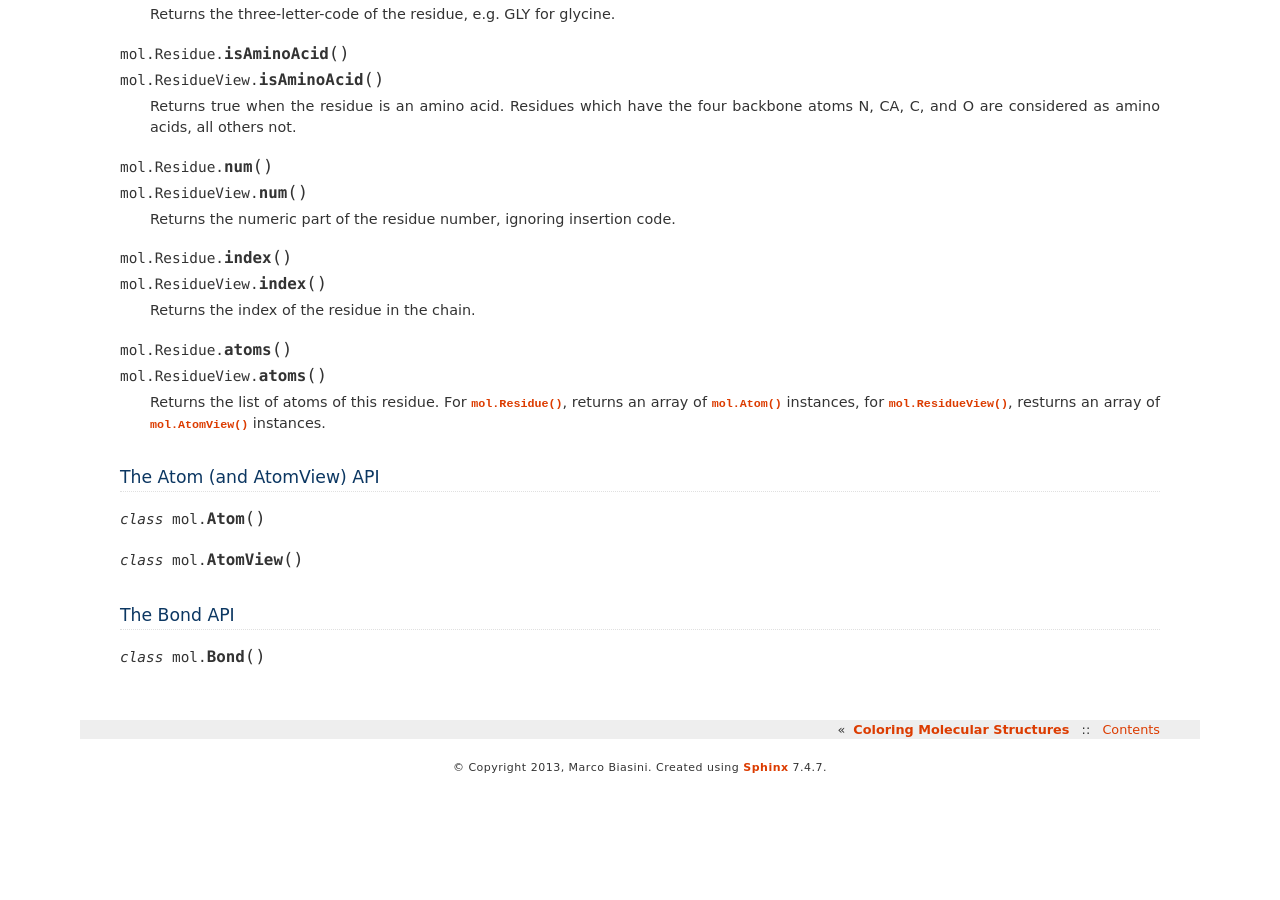
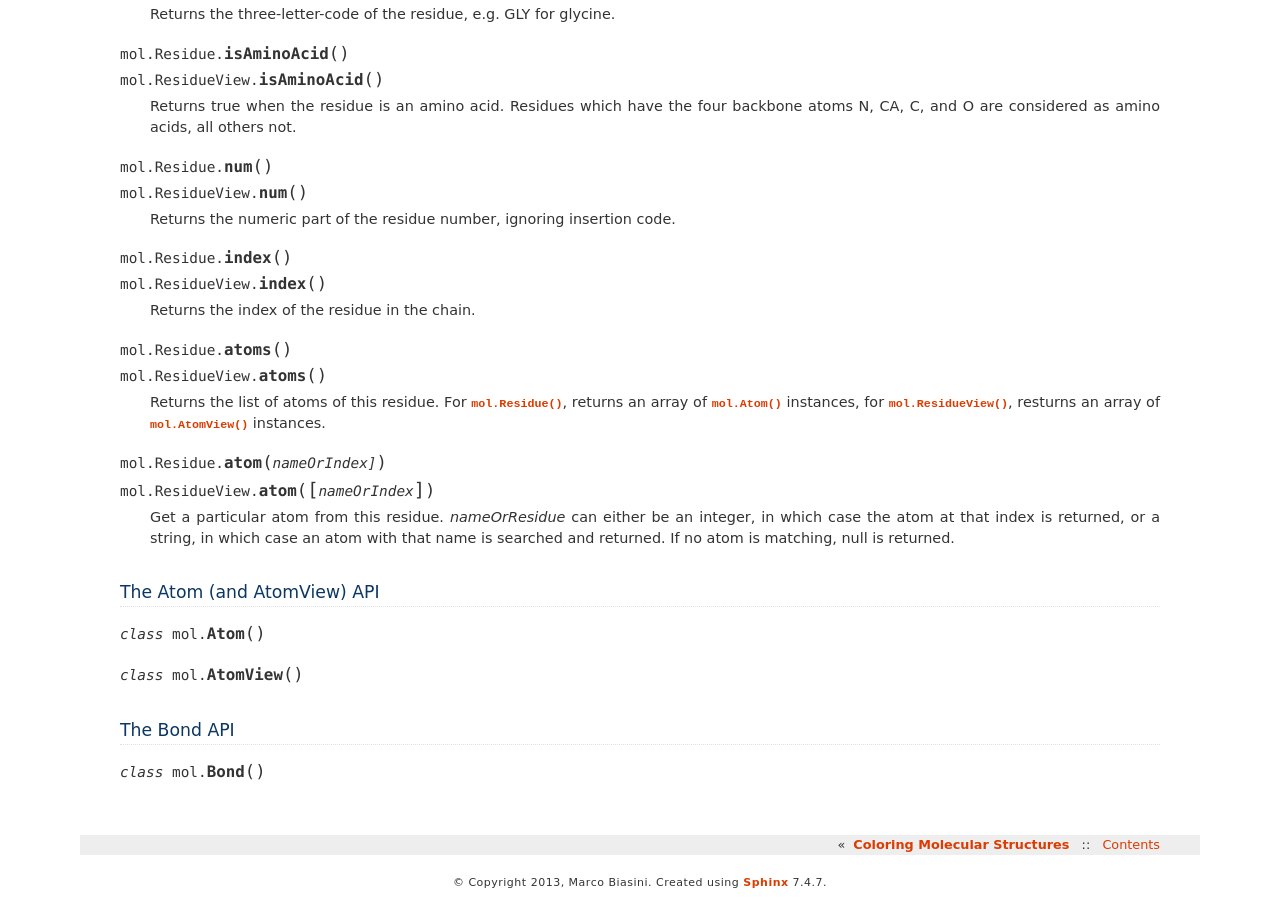
Before and after one commit to biasmv/pv, a Sphinx documentation site: the page built from doc/mol.rst, in a window 1280 px wide and 900 px high, scrolled down 2999 px. Built offline with Sphinx 7.4.7, drawn with Linux system fonts in a browser that asks for light colours; before the commit the page ends 3784 px from its top, so only the background shows below that.

Commit message:
some more docs

```diff
--- a/doc/mol.rst
+++ b/doc/mol.rst
@@ -169,6 +169,12 @@ The Residue (and ResidueView) API
 
   Returns the list of atoms of this residue. For :class:`mol.Residue`, returns an array of :class:`mol.Atom` instances, for :class:`mol.ResidueView`, resturns an array of :class:`mol.AtomView` instances.
 
+.. function:: mol.Residue.atom(nameOrIndex])
+              mol.ResidueView.atom([nameOrIndex])
+
+  Get a particular atom from this residue. *nameOrResidue* can either be an integer, in which case the atom at that index is returned, or a string, in which case an atom with that name is searched and returned. If no atom is matching, null is returned.
+
+
 
 The Atom (and AtomView) API
 -----------------------------------------------------------------------------------------
```
